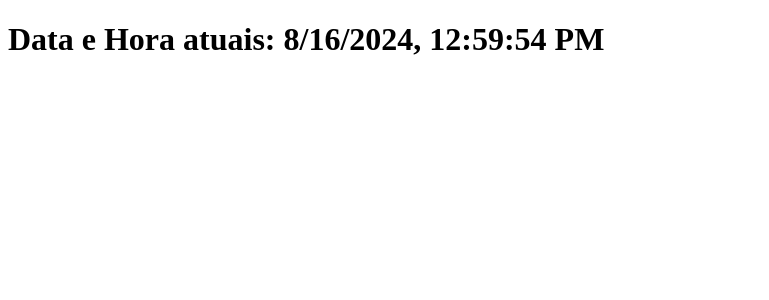
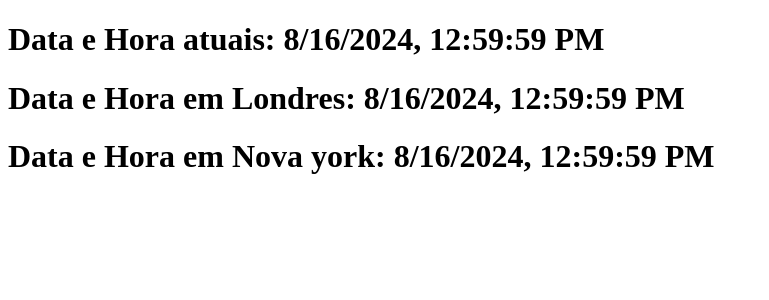
Before and after one commit to Victor200524/AulaReact01, a React (Create React App) app: page / in a window 1280 px wide. Shown: the top 300 px of the page, without its empty margins (0-769 px from the left). Built offline with nearby package versions, Linux system fonts and the light colour scheme.

Commit message:
CAUA MANDOU

```diff
--- a/src/App.js
+++ b/src/App.js
@@ -4,7 +4,8 @@
   return ( //Todo componente deve iniciar em letra maiscula -> <Data/>
     <div className="App">
       <Data texto="Data e Hora atuais: "/>
-
+      <Data texto="Data e Hora em Londres: "/>
+      <Data texto="Data e Hora em Nova york: "/>
     </div>
   );
 }
--- a/src/meusComponentes/data.js
+++ b/src/meusComponentes/data.js
@@ -5,22 +5,30 @@
     constructor(props){
         super(); // Executa o costructor do pai
         this.props = props;
-        this.dataAtual = new Date().toLocaleString();
+        this.state = {dataAtual : new Date().toLocaleString()} // A dataAtual, é o estado do componente
     }
 
     //Fase de Montagem
     componentDidMount(){
         console.log("O componente foi montado.");
-        this.dataAtual = new Data().toLocaleString();
+        // Não é permitido atualizar o estado com componente de forma direta this.state = ....
+        this.setState({
+            dataAtual : new Date().toLocaleString()
+        });
     }
     componentDidUpdate(){
         console.log("O componenten foi atualizado!");
+        setTimeout(()=>{
+            this.setState({
+            dataAtual : new Date().toLocaleString()
+        });
+        },1000);
     }
     //Sobrestrita de método
 
     render(){ //Retorna a aparencia de um componente, onde é ecessario sempre usar, pois ele vai retornar no fial uma aparecia
         return (
-            <h1>{ this.props.texto || "" }{this.dataAtual}</h1> // Dentro de chaves, seria o javascript -> {} // Coloca o | para se acaso não excutar o codigo do js
+            <h1>{ this.props.texto || "" }{this.state.dataAtual}</h1> // Dentro de chaves, seria o javascript -> {} // Coloca o || para se acaso não excutar o codigo do js
         )
     }
 }
```
